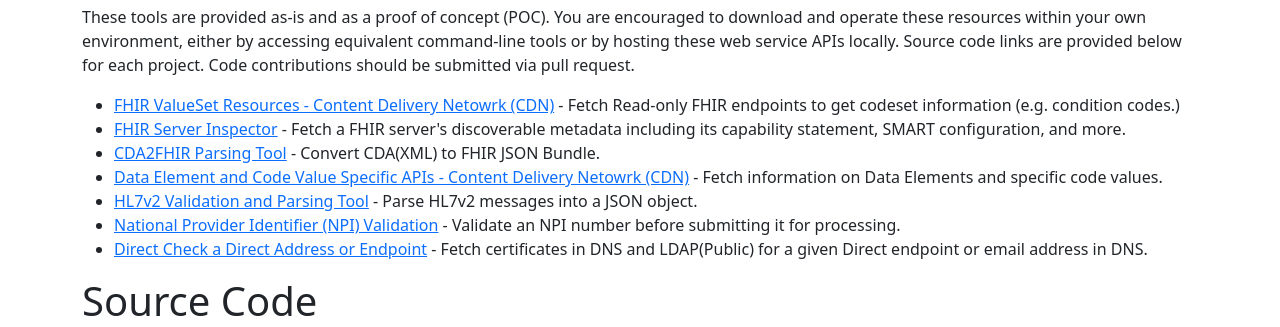
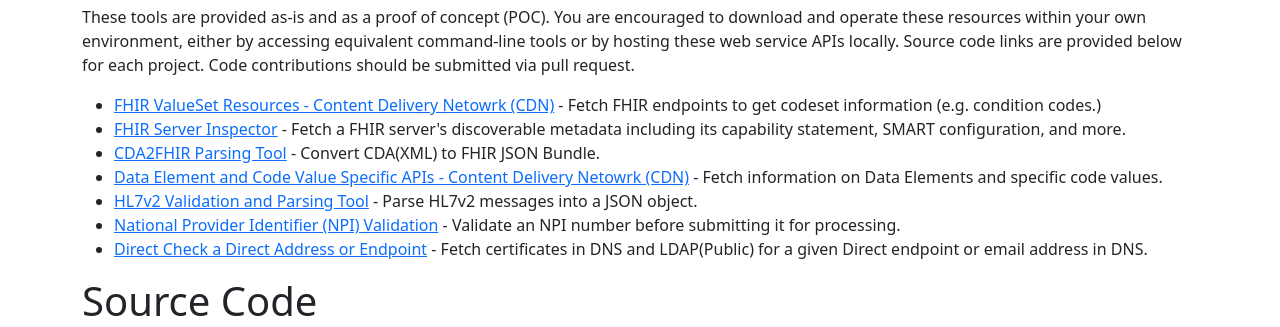
Before and after one commit to CDCgov/hdu, a Django app: page / in a window 1280 px wide. Shown: the part 177-504 px from the top of the page. Run offline with Django 5.2, Linux system fonts and the light colour scheme.

Commit message:
Wordsmithing.

```diff
--- a/apps/home/templates/home/index.html
+++ b/apps/home/templates/home/index.html
@@ -10,7 +10,7 @@
         equivalent command-line tools or by hosting these web service APIs locally. Source code links are provided
         below for each project. Code contributions should be submitted via pull request.</p>
     <ul>
-        <li><a href="https://dataquality.cdcmeta.com/fhir/index.html">FHIR ValueSet Resources - Content Delivery Netowrk (CDN)</a> - Fetch Read-only FHIR endpoints to get codeset information
+        <li><a href="https://dataquality.cdcmeta.com/fhir/index.html">FHIR ValueSet Resources - Content Delivery Netowrk (CDN)</a> - Fetch FHIR endpoints to get codeset information
             (e.g. condition codes.)</li>
         <li><a href="{% url 'fhirec:index' %}">FHIR Server Inspector</a> - Fetch a FHIR server's discoverable metadata including its capability statement, SMART configuration, and more.</li>
         <li><a href="{% url 'cda2fhir:index' %}">CDA2FHIR Parsing Tool</a> - Convert CDA(XML) to FHIR JSON Bundle.</li>
```
